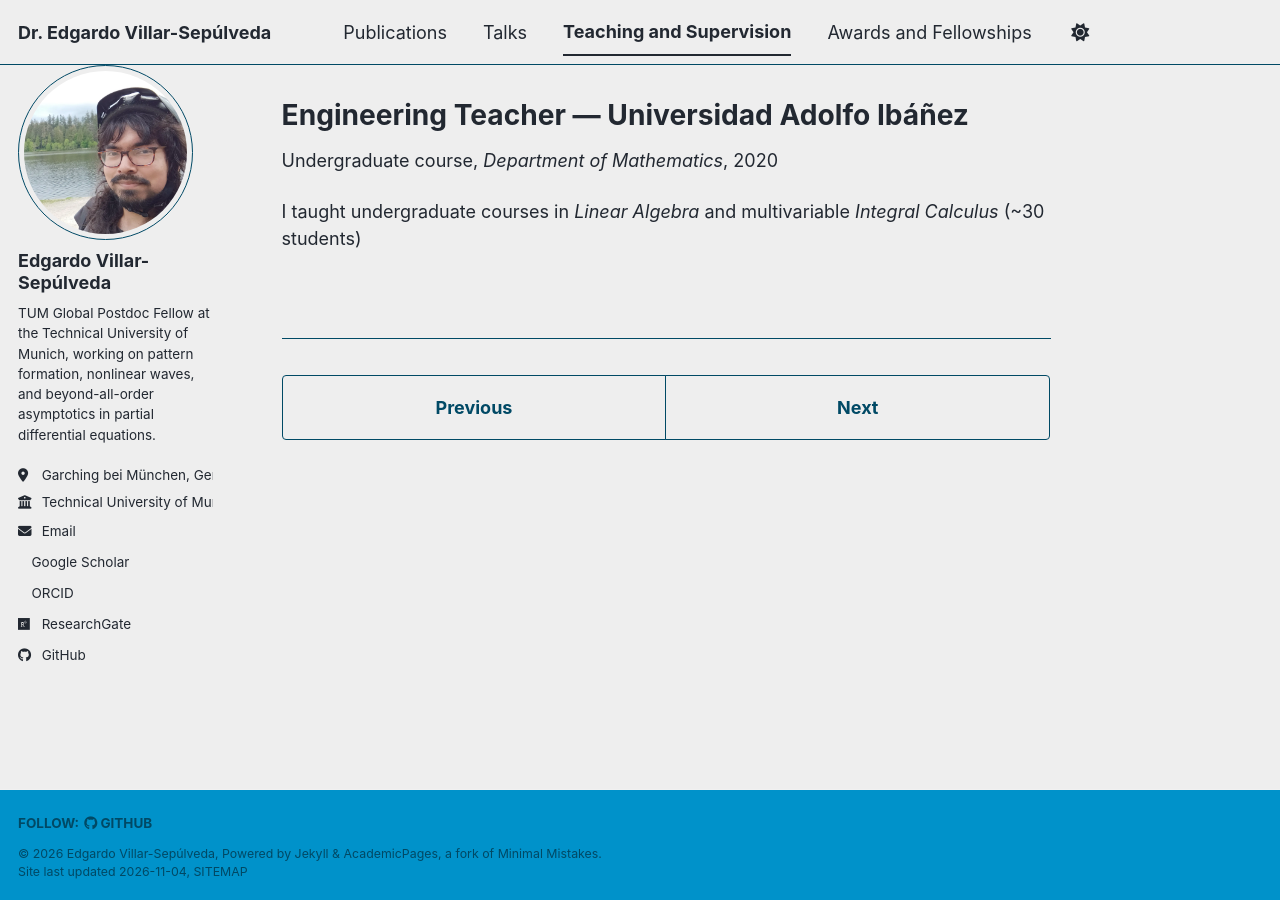
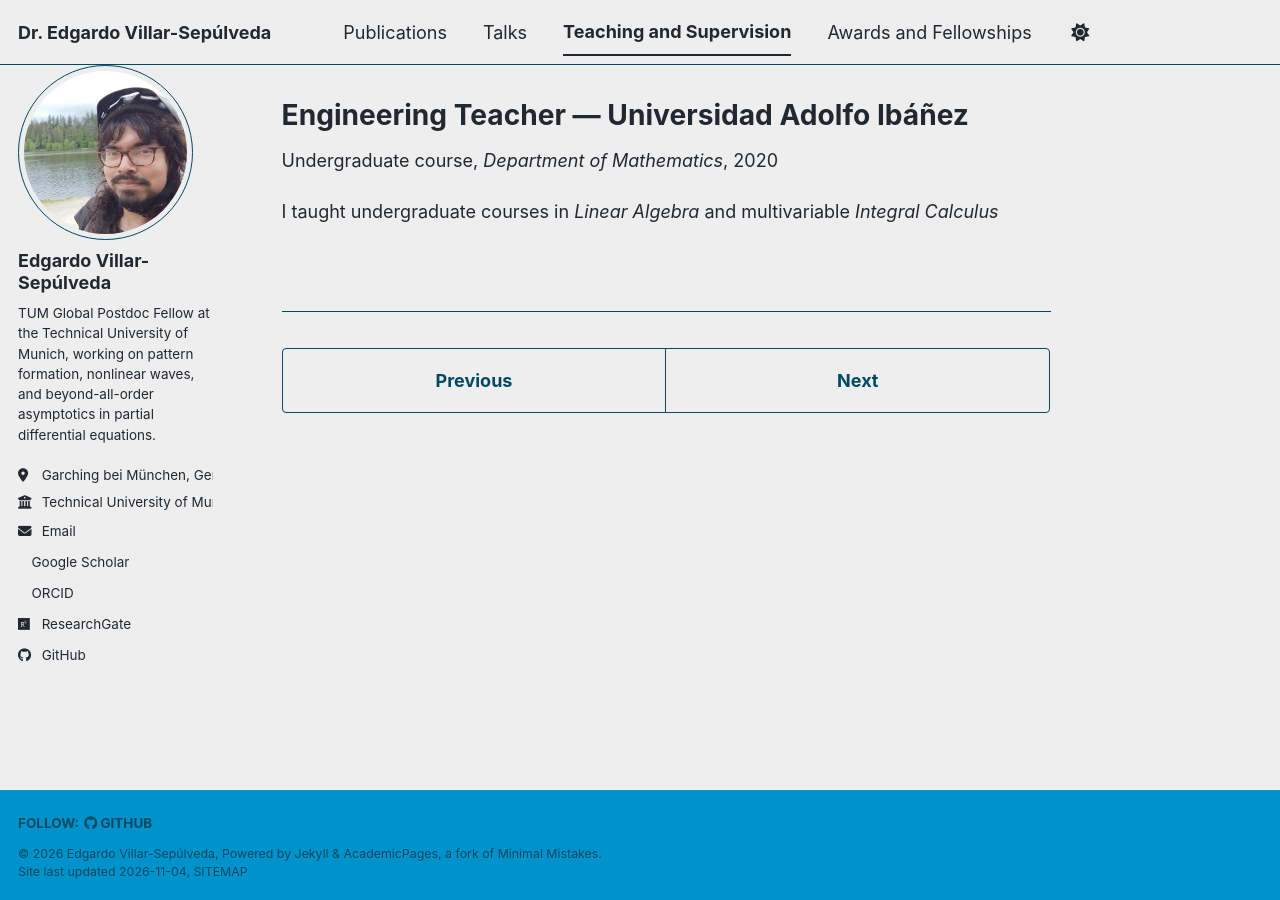
Before and after one commit to edgardeitor/edgardeitor.github.io, a Jekyll site: the page built from _teaching/UAI.md, in a window 1280 px wide. Built offline with Jekyll 4.4.1, drawn with Linux system fonts in a browser that asks for light colours; a style sheet for code colours, icons or effects is not loaded.

Commit message:
Updating information

```diff
--- a/_teaching/UAI.md
+++ b/_teaching/UAI.md
@@ -9,4 +9,4 @@ years: 2020
 location: "Viña del Mar, Chile"
 ---
 
-I taught undergraduate courses in *Linear Algebra* and multivariable *Integral Calculus* (~30 students)
+I taught undergraduate courses in *Linear Algebra* and multivariable *Integral Calculus*
```
Also changed, not shown: _teaching/UTFSM.md (+1 -1 lines).
